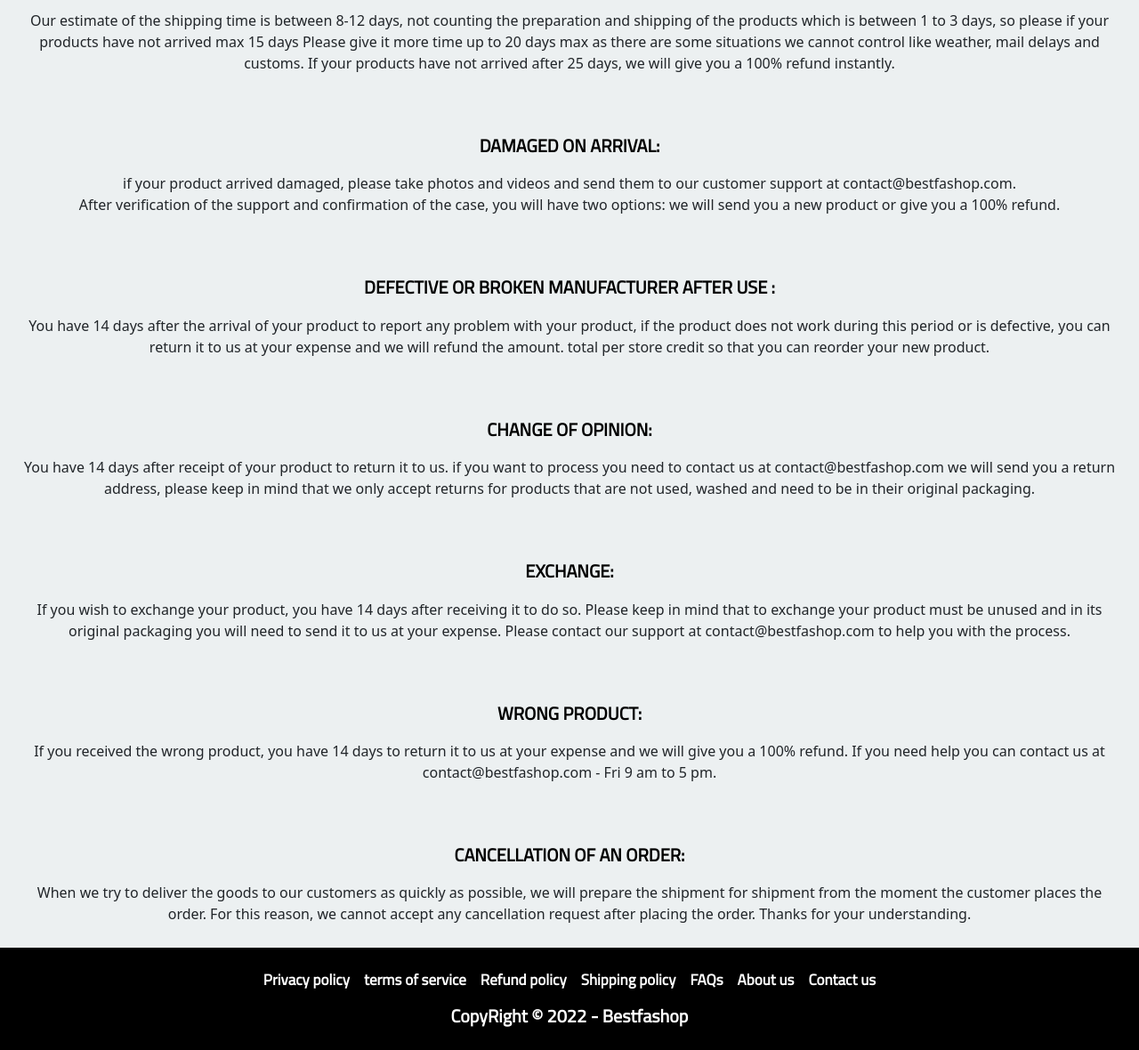
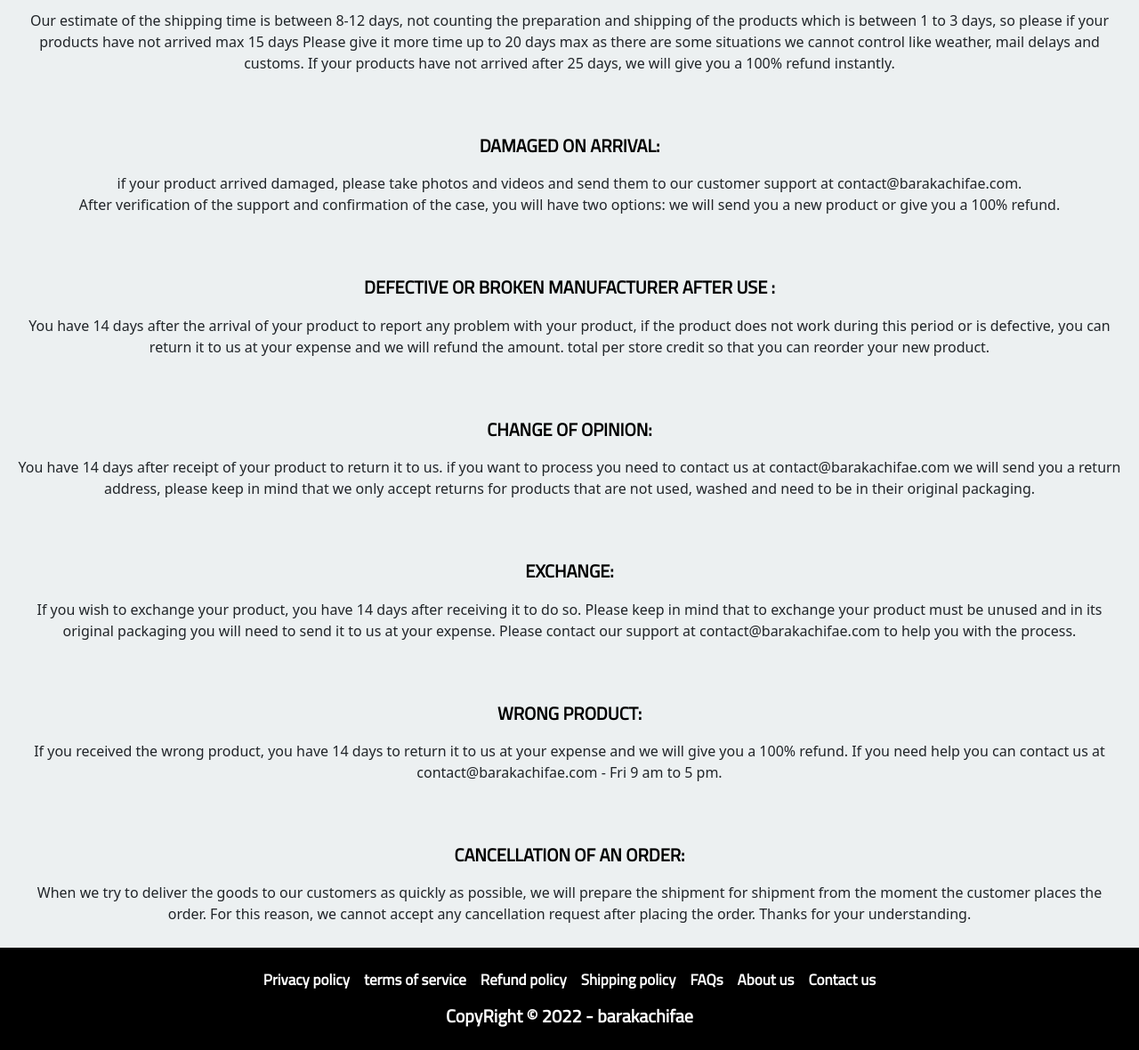
Before and after one commit to mehdiouatmane/barakachifae, a PHP site: page /legal/refund-policy.php in a window 1280 px wide. Shown: the part 355-1535 px from the top of the page at 89% size. Run offline with PHP 8.4, Linux system fonts and the light colour scheme; some libraries are stand-ins or nearby versions.

Commit message:
Add files via upload

```diff
--- a/legal/about-us.php
+++ b/legal/about-us.php
@@ -115,7 +115,7 @@
 					<div>Our support community sticks to its guidelines.</div>
 
 					<div style="margin:5% 0% 0% 0%;">contact information :</div>
-					<div>Email: contact@bestfashop.com</div>
+					<div>Email: contact@barakachifae.com</div>
 					<div>Address: London , United Kingdom</div>
 
 	            </div></div>
@@ -157,7 +157,7 @@
 					<div> <a href="contact-us.php">Contact us</a> </div>
 				</div>
 			    <div class="footer">
-				   <div class="text"> CopyRight © 2022 - Bestfashop </div>
+				   <div class="text"> CopyRight © 2022 - barakachifae </div>
 				</div>
 			</div></div>
 	</div>
--- a/legal/contact-us.php
+++ b/legal/contact-us.php
@@ -159,7 +159,7 @@
 				    <div style="margin:5% 0% 1% 0%; color:black; font:600 20px 'cairo'; "> 	CONTACT US </div>
 					<div style="margin:2% 0% 0% 0%;"> Do you have any question? </div>
 					<div style="margin:2% 0% 0% 0%;">Contact our customer support team now!</div>
-					<div>Email: contact@bestfashop.com</div>
+					<div>Email: contact@barakachifae.com</div>
 					<div>Address:London , United Kingdom</div>
 					<div style="margin:5% 0% 0% 0%;">Or using the form bellow:</div>
 					    <div style="display:grid;">
@@ -204,7 +204,7 @@
 					<div> <a href="contact-us.php">Contact us</a> </div>
 				</div>
 			    <div class="footer">
-				   <div class="text"> CopyRight © 2022 - Bestfashop </div>
+				   <div class="text"> CopyRight © 2022 - barakachifae </div>
 				</div>
 			</div></div>
 	</div>
--- a/legal/faqs.php
+++ b/legal/faqs.php
@@ -172,7 +172,7 @@
 					<div> <a href="contact-us.php">Contact us</a> </div>
 				</div>
 			    <div class="footer">
-				   <div class="text"> CopyRight © 2022 - Bestfashop </div>
+				   <div class="text"> CopyRight © 2022 - barakachifae </div>
 				</div>
 			</div></div>
 	</div>
--- a/legal/refund-policy.php
+++ b/legal/refund-policy.php
@@ -99,16 +99,16 @@
 				<div style=" margin:5% 0% 1% 0%; color:black; font:600 20px 'cairo'; ">  THE PRODUCT NEVER ARRIVED:  </div>
 				   <div> Our estimate of the shipping time is between 8-12 days, not counting the preparation and shipping of the products which is between 1 to 3 days, so please if your products have not arrived max 15 days Please give it more time up to 20 days max as there are some situations we cannot control like weather, mail delays and customs. If your products have not arrived after 25 days, we will give you a 100% refund instantly.  </div>
 				<div style=" margin:5% 0% 1% 0%; color:black; font:600 20px 'cairo'; "> DAMAGED ON ARRIVAL: </div>
-				   <div> if your product arrived damaged, please take photos and videos and send them to our customer support at contact@bestfashop.com.  </div>
+				   <div> if your product arrived damaged, please take photos and videos and send them to our customer support at contact@barakachifae.com.  </div>
 				   <div> After verification of the support and confirmation of the case, you will have two options: we will send you a new product or give you a 100% refund.  </div>
 				<div style=" margin:5% 0% 1% 0%; color:black; font:600 20px 'cairo'; "> DEFECTIVE OR BROKEN MANUFACTURER AFTER USE :</div>
 					<div> You have 14 days after the arrival of your product to report any problem with your product, if the product does not work during this period or is defective, you can return it to us at your expense and we will refund  the amount. total per store credit so that you can reorder your new product.  </div>
 				<div style=" margin:5% 0% 1% 0%; color:black; font:600 20px 'cairo'; "> CHANGE OF OPINION:</div>
-					<div> You have 14 days after receipt of your product to return it to us. if you want to process you need to contact us at contact@bestfashop.com we will send you a return address, please keep in mind that we only  accept returns for products that are not used, washed and need to be in their original packaging. </div>
+					<div> You have 14 days after receipt of your product to return it to us. if you want to process you need to contact us at contact@barakachifae.com we will send you a return address, please keep in mind that we only  accept returns for products that are not used, washed and need to be in their original packaging. </div>
 				<div style=" margin:5% 0% 1% 0%; color:black; font:600 20px 'cairo'; "> EXCHANGE: </div>
-					<div> If you wish to exchange your product, you have 14 days after receiving it to do so. Please keep in mind that to exchange your product must be unused  and in its original packaging you will need to send it to us at your expense. Please contact our support at contact@bestfashop.com to help you with the process. </div>
+					<div> If you wish to exchange your product, you have 14 days after receiving it to do so. Please keep in mind that to exchange your product must be unused  and in its original packaging you will need to send it to us at your expense. Please contact our support at contact@barakachifae.com to help you with the process. </div>
 				<div style=" margin:5% 0% 1% 0%; color:black; font:600 20px 'cairo'; "> WRONG PRODUCT:   </div>
-					<div> If you received the wrong product, you have 14 days to return it to us at your expense and we will give you a 100% refund.  If you need help you can contact us at contact@bestfashop.com - Fri 9 am to 5 pm.</div>
+					<div> If you received the wrong product, you have 14 days to return it to us at your expense and we will give you a 100% refund.  If you need help you can contact us at contact@barakachifae.com - Fri 9 am to 5 pm.</div>
 				<div style=" margin:5% 0% 1% 0%; color:black; font:600 20px 'cairo'; "> CANCELLATION OF AN ORDER: </div>
 					<div> When we try to deliver the goods to our customers as quickly as possible, we will prepare the shipment for shipment from the moment the customer places the order. For this reason, we cannot accept any cancellation request after placing the order. Thanks for your understanding. </div>
 	        </div></div>
@@ -150,7 +150,7 @@
 					<div> <a href="contact-us.php">Contact us</a> </div>
 				</div>
 			    <div class="footer">
-				   <div class="text"> CopyRight © 2022 - Bestfashop </div>
+				   <div class="text"> CopyRight © 2022 - barakachifae </div>
 				</div>
 			</div></div>
 	</div>
--- a/legal/terms-of-service.php
+++ b/legal/terms-of-service.php
@@ -165,7 +165,7 @@
 					<div> <a href="contact-us.php">Contact us</a> </div>
 				</div>
 			    <div class="footer">
-				   <div class="text"> CopyRight © 2022 - Bestfashop </div>
+				   <div class="text"> CopyRight © 2022 - barakachifae </div>
 				</div>
 			</div></div>
 	</div>
```
Also changed, not shown: legal/privacy-policy.php (+5 -5 lines), legal/shipping-policy.php (+4 -4 lines).
